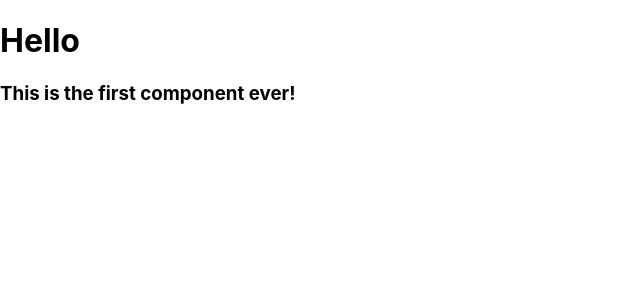
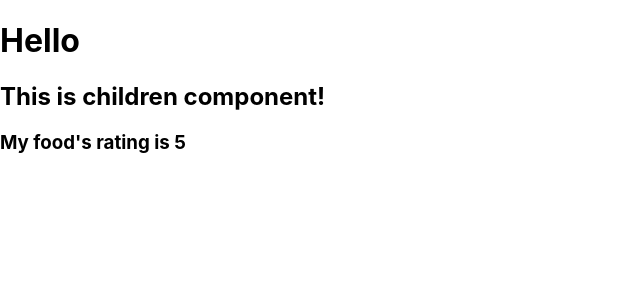
Before and after one commit to LEEHyokyun/ReactComponent, a React (Create React App) app: page / in a window 1280 px wide. Shown: the top 300 px of the page, without its empty margins (0-640 px from the left). Built offline with nearby package versions, Linux system fonts and the light colour scheme.

Commit message:
component props

```diff
--- a/src/App.js
+++ b/src/App.js
@@ -1,13 +1,21 @@
-import React from 'react'
+import React, { Children } from 'react'
 import './App.css';
-import Component1 from './component1';
+
+function List({rating}) {
+  return (
+    <>
+  <h2>This is children component!</h2>
+  <h3>My food's rating is {rating}</h3>
+    </>
+  )
+}
 
 function App() {
 
   return (
     <div>
       <h1>Hello</h1>
-      <Component1/>
+      <List food_name="Ramen" rating={5} />
     </div>
   );
 }
--- a/src/component1.js
+++ /dev/null
@@ -1,11 +0,0 @@
-import React from 'react'
-
-function Component1(){
-
-    return(
-        <h3>This is the first component ever!</h3>
-    )
-
-}
-
-export default Component1
```
